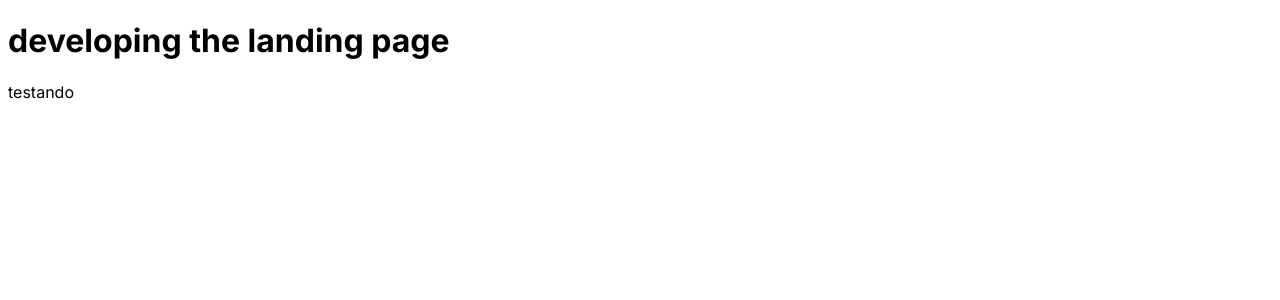
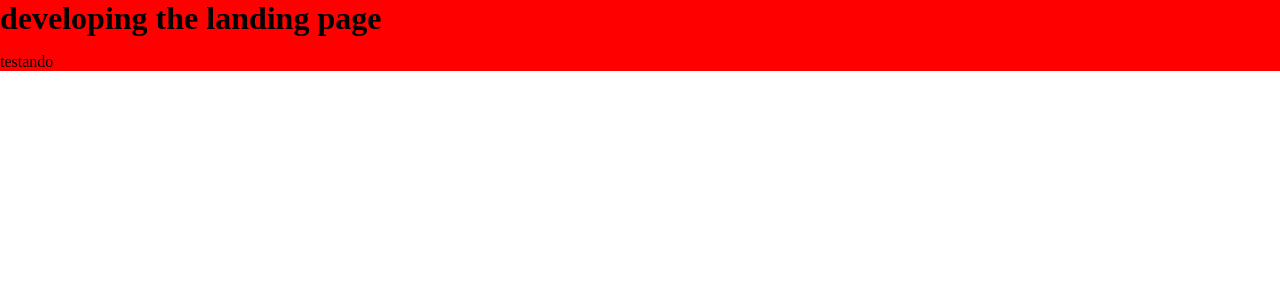
Before and after one commit to brunogabado/WeatherApp, a Next.js app: page / in a window 1280 px wide. Shown: the top 300 px of the page. Built offline with nearby package versions, Linux system fonts and the light colour scheme.

Commit message:
layout starting test

```diff
--- a/app/layout.tsx
+++ b/app/layout.tsx
@@ -1,7 +1,4 @@
 import type { Metadata } from 'next'
-import { Inter } from 'next/font/google'
-
-const inter = Inter({ subsets: ['latin'] })
 
 export const metadata: Metadata = {
   title: 'Create Next App',
@@ -14,8 +11,8 @@ export default function RootLayout({
   children: React.ReactNode
 }) {
   return (
-    <html lang="en">
-      <body className={inter.className}>{children}</body>
+    <html style={{ margin: '0', padding: '0' }} lang="en">
+      <body style={{ margin: '0', padding: '0' }}>{children}</body>
     </html>
   )
 }
--- a/app/page.tsx
+++ b/app/page.tsx
@@ -1,9 +1,16 @@
+"use client"
+
+import styled from "styled-components";
+import LandingPage from "./pages/LandingPage";
+
+
+const StyledContainer = styled.div`
+background-color: red;`
 
 export default function Home() {
   return (
-    <main>
-<h1>developing the landing page</h1>
-<p>testando</p>
-    </main>
+      <StyledContainer>
+        <LandingPage />
+      </StyledContainer>
   )
 }
--- a/app/pages/LandingPage.tsx
+++ b/app/pages/LandingPage.tsx
@@ -0,0 +1,17 @@
+
+import styled from "styled-components";
+
+const StyledTitle = styled.h1`
+  margin: 0;
+`;
+
+const LandingPage: React.FC = () => {
+  return (
+    <>
+      <StyledTitle>developing the landing page</StyledTitle>
+      <p>testando</p>
+    </>
+  );
+};
+
+export default LandingPage;
```
Also changed, not shown: 1 other file (tests, documents, lock files or other folders).
